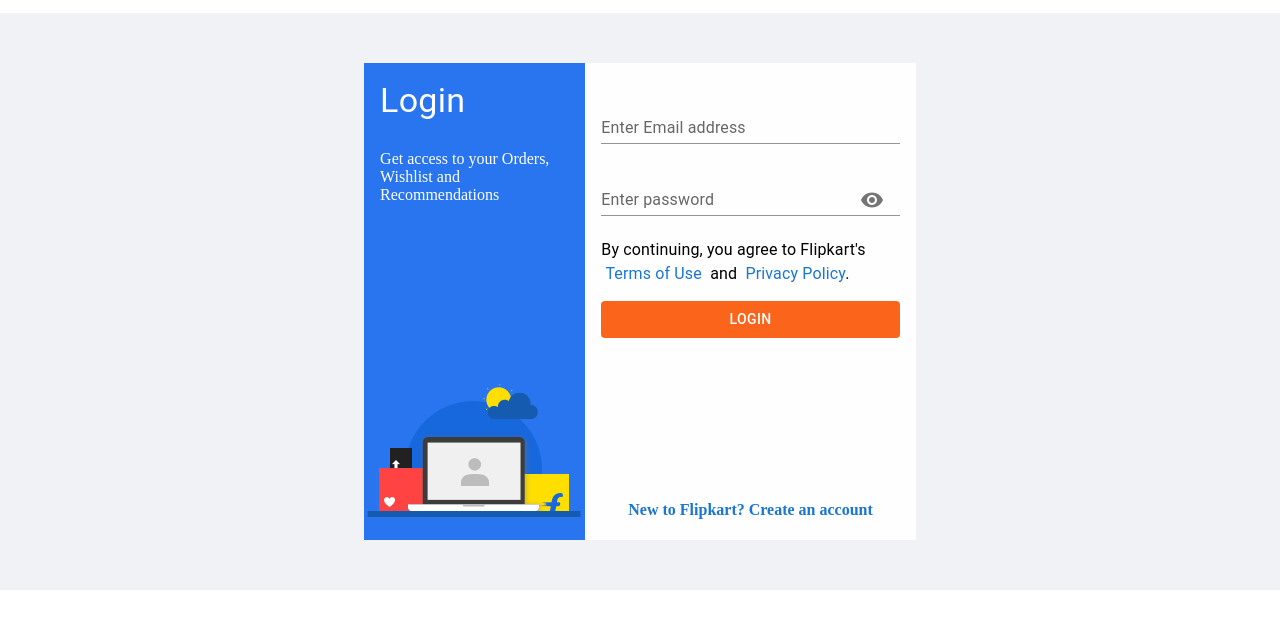
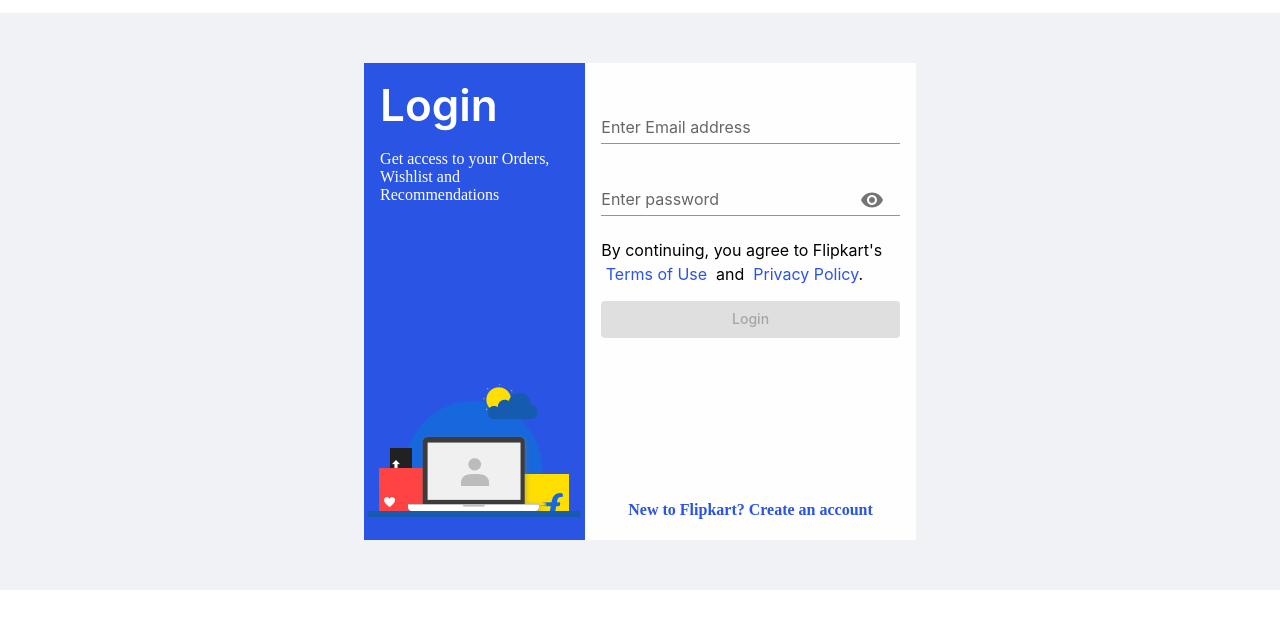
Before and after one commit to lets-code-vinay/flipkart-clone, a React (Vite) app: page /login in a window 1280 px wide. Shown: the top 628 px of the page. Built offline with nearby package versions, Linux system fonts and the light colour scheme.

Commit message:
added theme file

```diff
--- a/index.js
+++ b/index.js
@@ -6,6 +6,8 @@
 import { persistor, store } from "./src/redux/store";
 import { PersistGate } from "redux-persist/es/integration/react";
 import BasicLoader from "./src/components/Loader";
+import { ThemeProvider } from "@emotion/react";
+import theme from "./src/theme";
 
 const root = ReactDom.createRoot(document.getElementById("root"));
 
@@ -13,7 +15,9 @@
   <>
     <Provider store={store}>
       <PersistGate loading={<BasicLoader />} persistor={persistor}>
-        <App />
+        <ThemeProvider theme={theme}>
+          <App />
+        </ThemeProvider>
       </PersistGate>
     </Provider>
   </>
--- a/package.json
+++ b/package.json
@@ -3,7 +3,9 @@
   "version": "1.0.0",
   "description": "E-commerce project",
   "main": "index.js",
-  "scripts": {},
+  "scripts": {
+    "start": "parcel index.html"
+  },
   "repository": {
     "type": "git",
     "url": "git+https://github.com/lets-code-vinay/flipkart-clone.git"
--- a/src/pages/Login/index.jsx
+++ b/src/pages/Login/index.jsx
@@ -106,12 +106,12 @@
   };
 
   return (
-    <Box className="login-container">
+    <Box className="login-container" sx={{ bgcolor: "background.main" }}>
       {isLoading && <BasicLoader />}
       <Box className="login-section">
-        <Box className="image-section">
+        <Box className="image-section" sx={{ bgcolor: "primary.main" }}>
           <Box className="text-section">
-            <Typography variant="h4" style={{ height: "70px" }}>
+            <Typography variant="h1" style={{ height: "70px" }}>
               Login
             </Typography>
             <Typography variant="body">
@@ -133,6 +133,7 @@
               onChange={handleChange("email")}
               error={isSubmitted && Boolean(errorEmail)}
               helperText={isSubmitted && Boolean(errorEmail) && errorEmail}
+              color="primary"
             />
 
             <TextField
@@ -158,7 +159,7 @@
 
             <Typography variant="body1" className="t-and-c">
               By continuing, you agree to Flipkart's &nbsp;
-              <Link href="#" underline="none">
+              <Link href="#" color="primary" underline="none">
                 Terms of Use
               </Link>
               &nbsp; and &nbsp;
@@ -173,6 +174,7 @@
                 className="login-btn"
                 disabled={!loginData.email || !loginData.password}
                 onClick={handleSubmit}
+                color="btnColor"
               >
                 Login
               </Button>
--- a/src/pages/Login/style.css
+++ b/src/pages/Login/style.css
@@ -2,7 +2,6 @@
   width: 100%;
   height: auto;
   margin: 1% auto;
-  background-color: #f0f2f6;
   padding: 2%;
 }
 
@@ -16,7 +15,6 @@
 .image-section {
   width: 40%;
   height: 100%;
-  background-color: #2975f0;
   color: white;
   padding: 3%;
 }
@@ -45,6 +43,4 @@
 .form-section .input-container .login-btn {
   width: 100%;
   margin: 5% 0;
-  background-color: #fa651b;
-  color: white;
 }
--- /dev/null
+++ b/src/theme.js
@@ -0,0 +1,88 @@
+import { createTheme } from "@mui/material";
+
+const theme = createTheme({
+  palette: {
+    primary: {
+      main: "#2A54E4",
+      light: "",
+      dark: "",
+    },
+    secondary: {
+      main: "#FF9F00",
+      light: "",
+      dark: "",
+    },
+    btnColor: {
+      main: "#FB651A",
+      dark: "#9c3907",
+      light: "#d8865c",
+    },
+    background: {
+      main: "#F0F2F5",
+      light: "",
+      dark: "",
+    },
+  },
+  typography: {
+    fontFamily: [
+      "-apple-system",
+      "BlinkMacSystemFont",
+      '"Segoe UI"',
+      "Roboto",
+      '"Helvetica Neue"',
+      "Arial",
+      "sans-serif",
+      '"Apple Color Emoji"',
+      '"Segoe UI Emoji"',
+      '"Segoe UI Symbol"',
+    ].join(","),
+    h1: {
+      fontSize: "2.75rem", //44px
+      fontWeight: "600",
+    },
+    h2: {
+      fontSize: "2.25rem",
+      fontWeight: "600",
+    },
+    h3: {
+      fontSize: "2rem",
+      fontWeight: "500",
+    },
+    h4: {
+      fontSize: "1.75rem",
+      fontWeight: "500",
+    },
+    h5: {
+      fontSize: "1.5rem",
+      fontWeight: "500",
+    },
+    h6: {
+      fontSize: "1.25rem",
+      fontWeight: "500",
+    },
+    body1: {
+      fontSize: "1rem",
+      fontWeight: "400",
+    },
+    body2: {
+      fontSize: "0.75rem",
+      fontWeight: "400",
+    },
+    title: {},
+    subtitle: {},
+  },
+  components: {
+    MuiButton: {
+      styleOverrides: {
+        root: {
+          textTransform: "none",
+        },
+        contained: {
+          color: "#fff",
+        },
+      },
+    },
+  },
+});
+
+export default theme;
```
